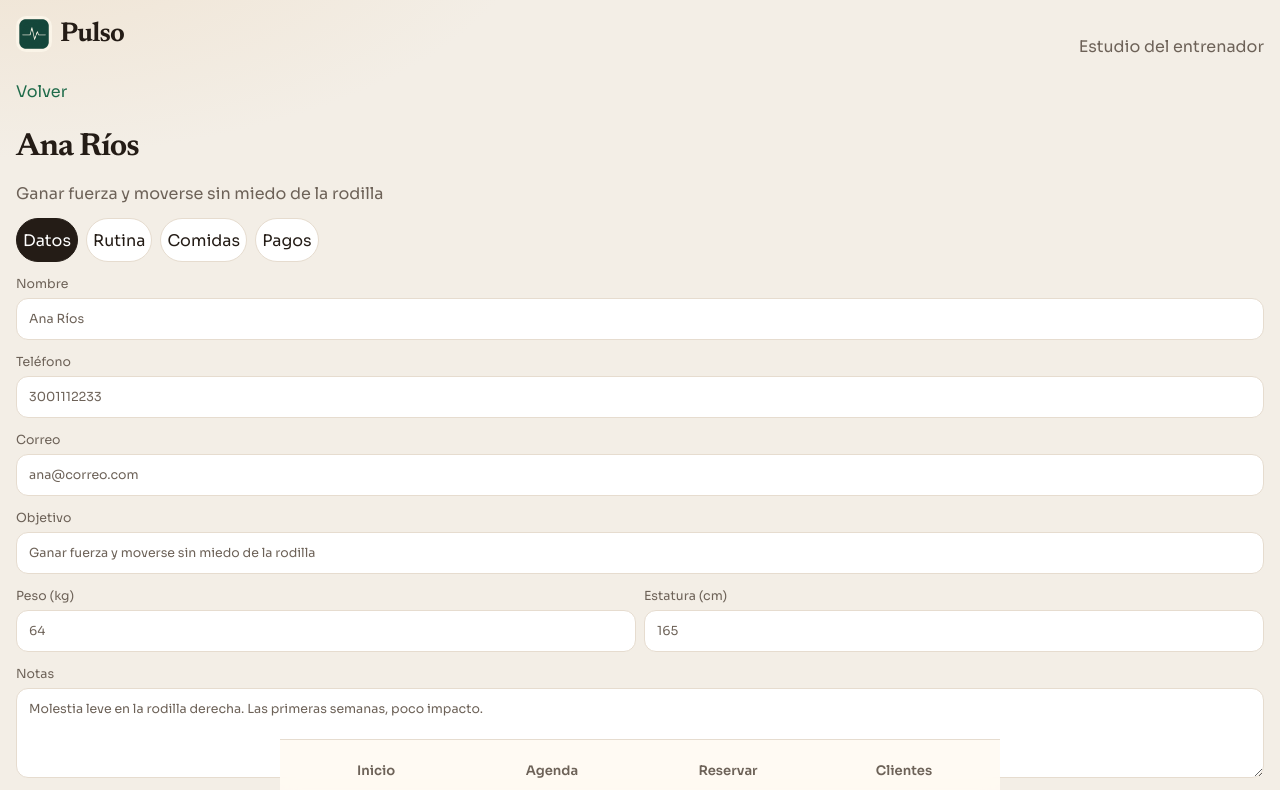
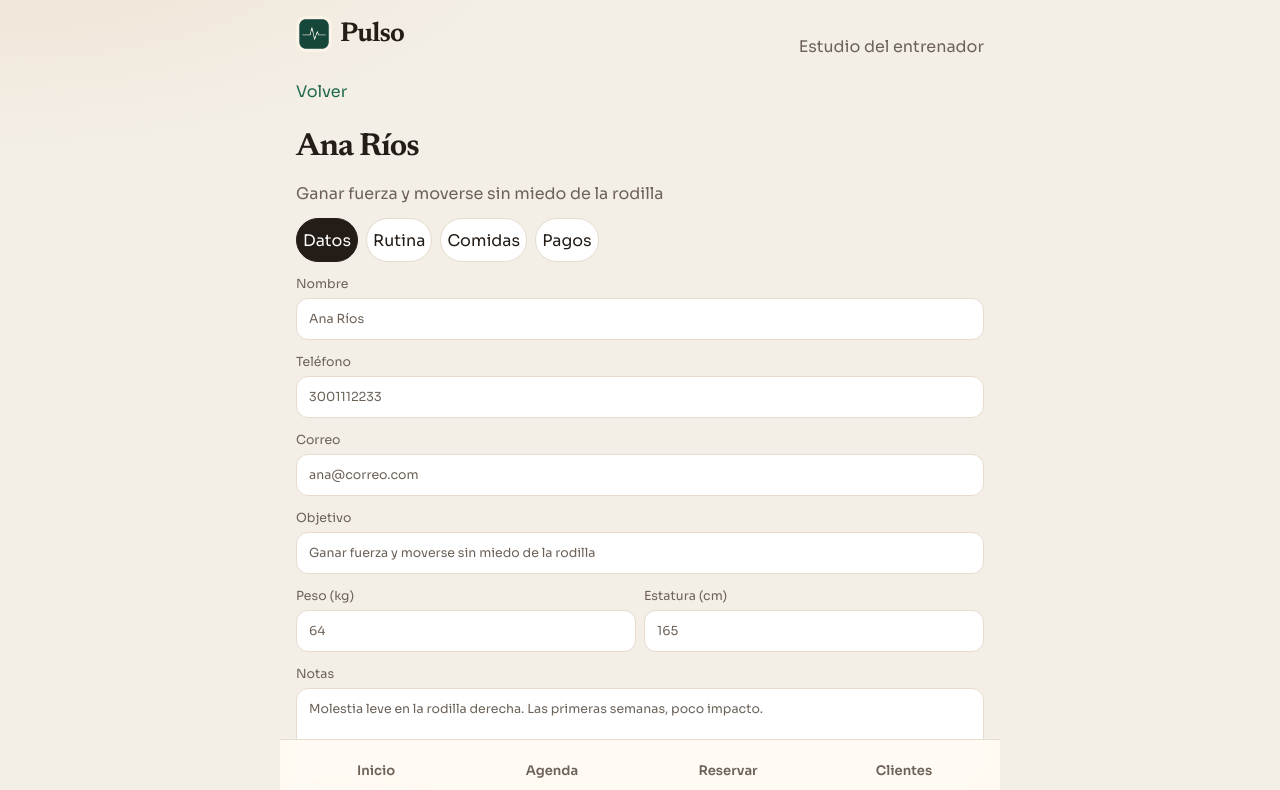
Before and after one commit to leonardeco/Pulso, an Angular app: page /clientes/13b56b64-14df-4efa-8edf-567d80291c27 in a window 1280 px wide. Shown: the top 790 px of the page. Built offline with nearby package versions, Linux system fonts and the light colour scheme.

Commit message:
Deja el README con los módulos y centra la app
La columna queda en 720 px y la comida muestra el momento correcto.

```diff
--- a/src/app/app.html
+++ b/src/app/app.html
@@ -1,3 +1,4 @@
+<div class="app">
   <header class="topbar">
     <a class="marca" routerLink="/">
       <img src="pulso-logo.jpg" alt="" width="36" height="36" />
@@ -9,6 +10,7 @@
   <main>
     <router-outlet />
   </main>
+</div>
 
 <nav class="nav">
   <a routerLink="/" routerLinkActive="activo" [routerLinkActiveOptions]="{ exact: true }">Inicio</a>
--- a/src/app/ficha/ficha.html
+++ b/src/app/ficha/ficha.html
@@ -176,7 +176,7 @@
             <div class="comida">
               <label>
                 Momento
-                <select [value]="fila.momento" (change)="pulso.cambiarFila(tabla.id, fila.id, { momento: texto($event) })">
+                <select [ngModel]="fila.momento" (ngModelChange)="pulso.cambiarFila(tabla.id, fila.id, { momento: $event })">
                   @for (momento of momentos; track momento) {
                     <option [value]="momento">{{ momento }}</option>
                   }
```
Also changed, not shown: 2 other files (tests, documents, lock files or other folders). Lines whose indentation alone changed are shown as unchanged.
